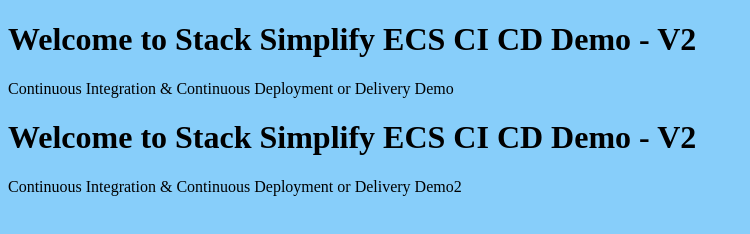
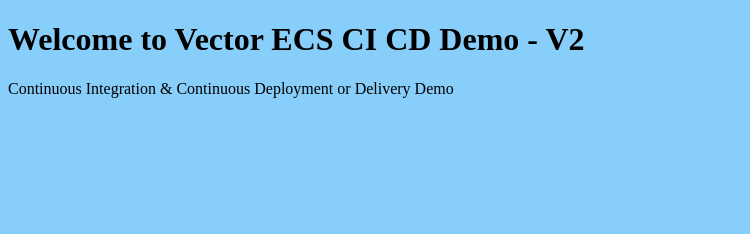
Before and after one commit to mdabuhasnat/ecr-deployment, a plain HTML site: page index.html in a window 1280 px wide. Shown: the whole page, without its empty margins (0-750 px from the left). Drawn offline with Linux system fonts and the light colour scheme.

Commit message:
Update index.html

```diff
--- a/index.html
+++ b/index.html
@@ -2,10 +2,8 @@
 <html>
 <body style="background-color:lightskyblue;">
 
-<h1>Welcome to Stack Simplify ECS CI CD Demo - V2</h1>
+<h1>Welcome to Vector ECS CI CD Demo - V2</h1>
 <p>Continuous Integration & Continuous Deployment or Delivery Demo</p>
-<h1>Welcome to Stack Simplify ECS CI CD Demo - V2</h1>
- <p>Continuous Integration & Continuous Deployment or Delivery Demo2</p>
 
 </body>
 </html>
```
